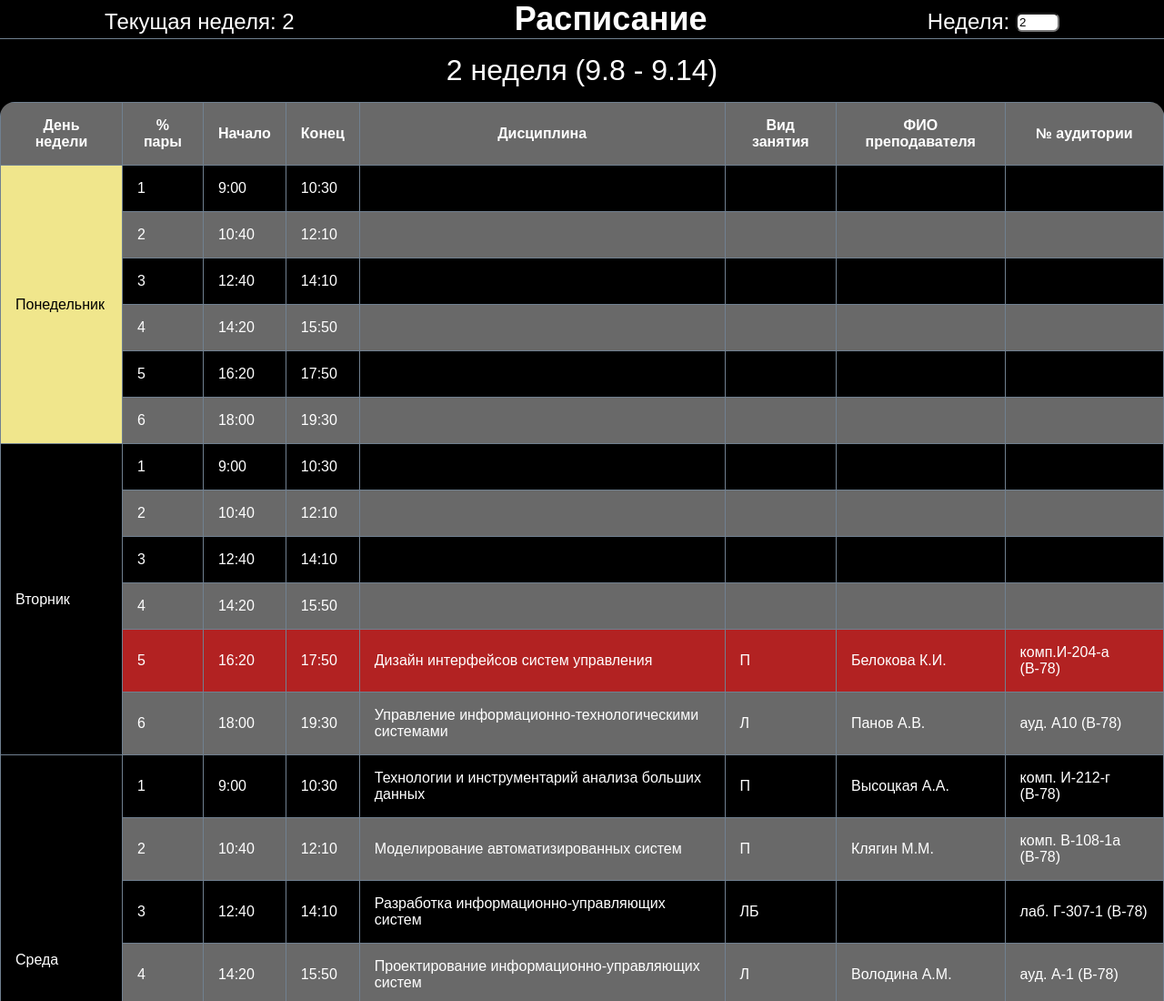
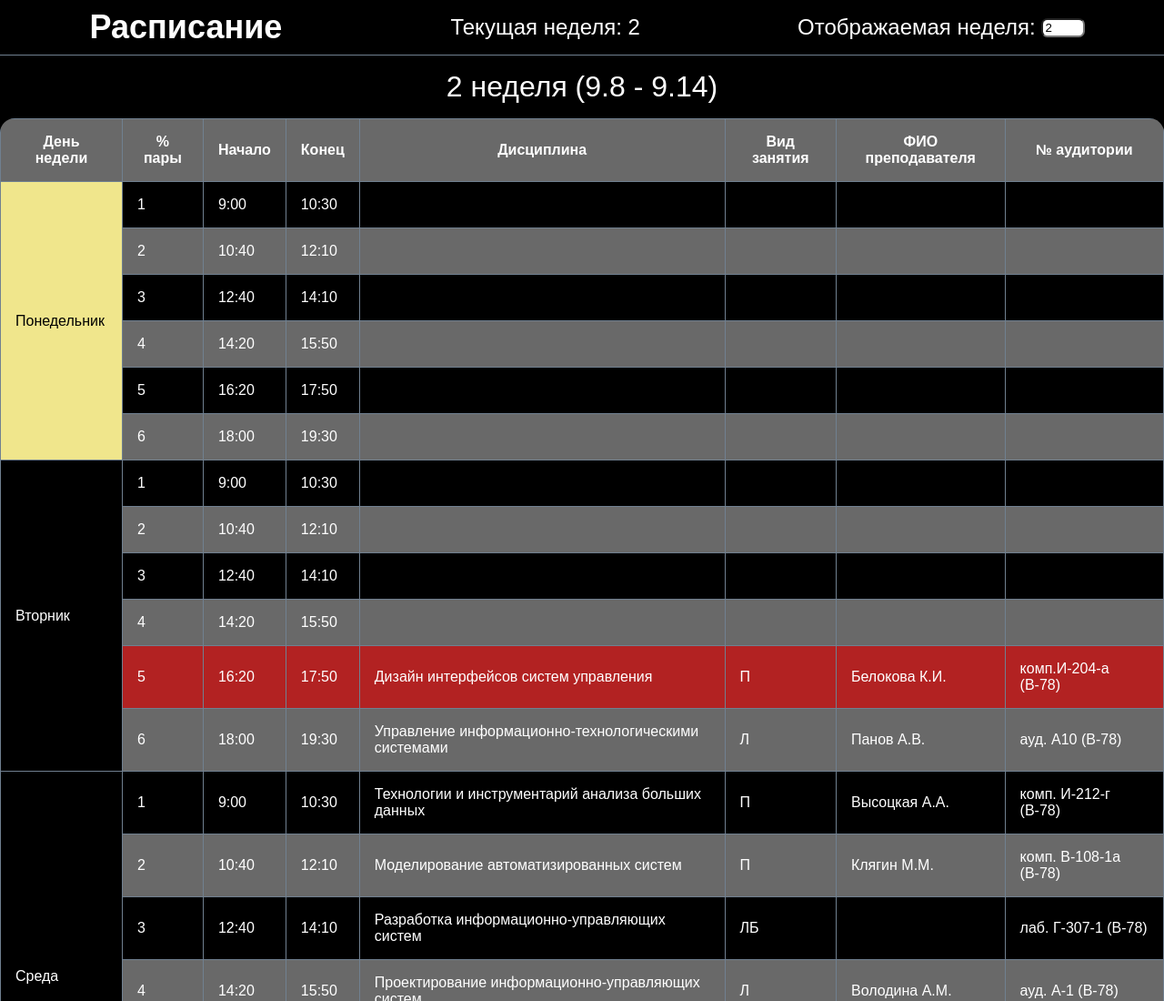
Before and after one commit to Maksim2498/uni-schedule, a plain HTML site: page src/index.html in a window 1280 px wide. Shown: the top 1100 px of the page at 91% size. Drawn offline with Linux system fonts and the light colour scheme.

Commit message:
Minor style tweaks

```diff
--- a/src/css/header.css
+++ b/src/css/header.css
@@ -12,7 +12,7 @@ header {
 }
 
 header > * {
-    margin: 0 1em
+    margin: .25em 1em
 }
 
 header input {
@@ -23,6 +23,7 @@ header input {
 
 header h1 {
     font-size: 1.5em;
+    text-align: center
 }
 
 header .week-selector,
--- a/src/index.html
+++ b/src/index.html
@@ -14,12 +14,12 @@
     </head>
     <body>
         <header>
+            <h1> Расписание </h1>
             <span class="current-week">
                 Текущая неделя: <span id="current-week"></span>
             </span>
-            <h1> Расписание </h1>
             <span class="week-selector">
-                Неделя: <input type="number" min=1 id="week-selector">
+                Отображаемая неделя: <input type="number" min=1 id="week-selector">
             </span>
         </header>
         <main>
```
